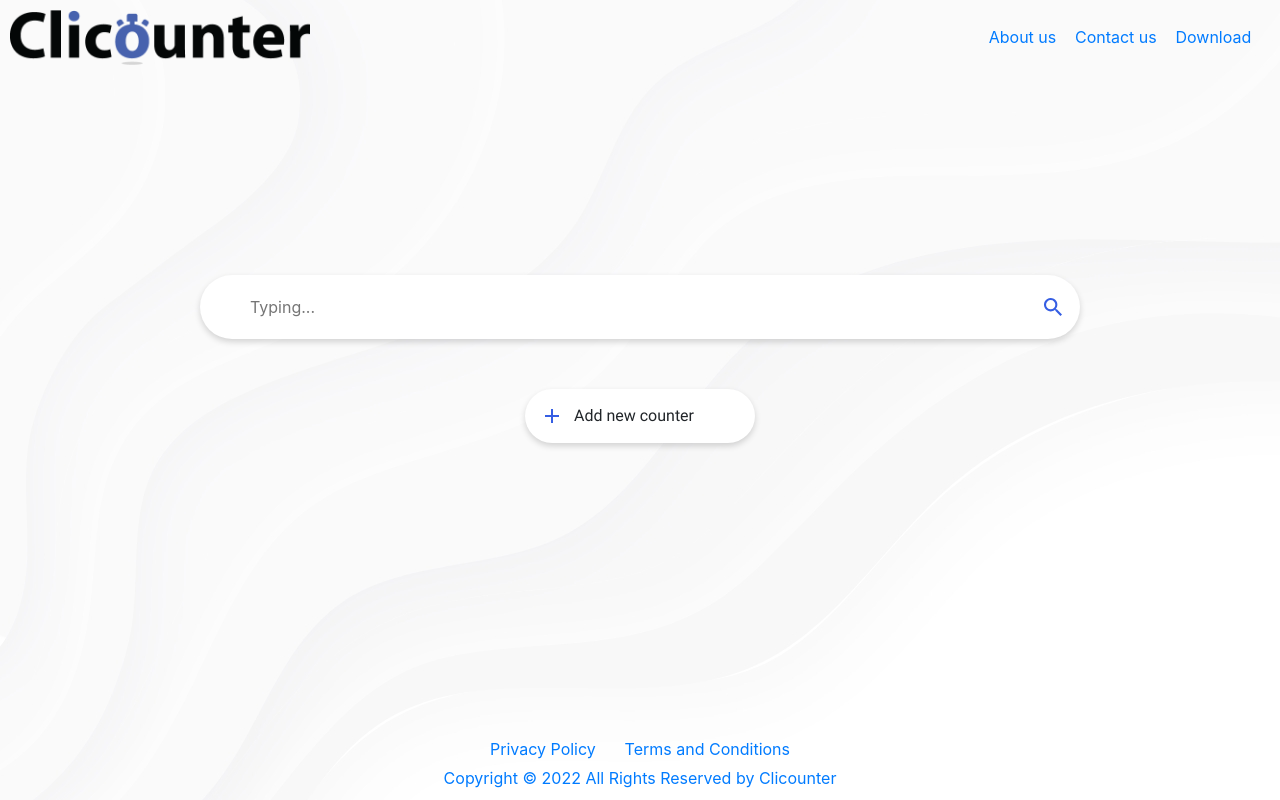
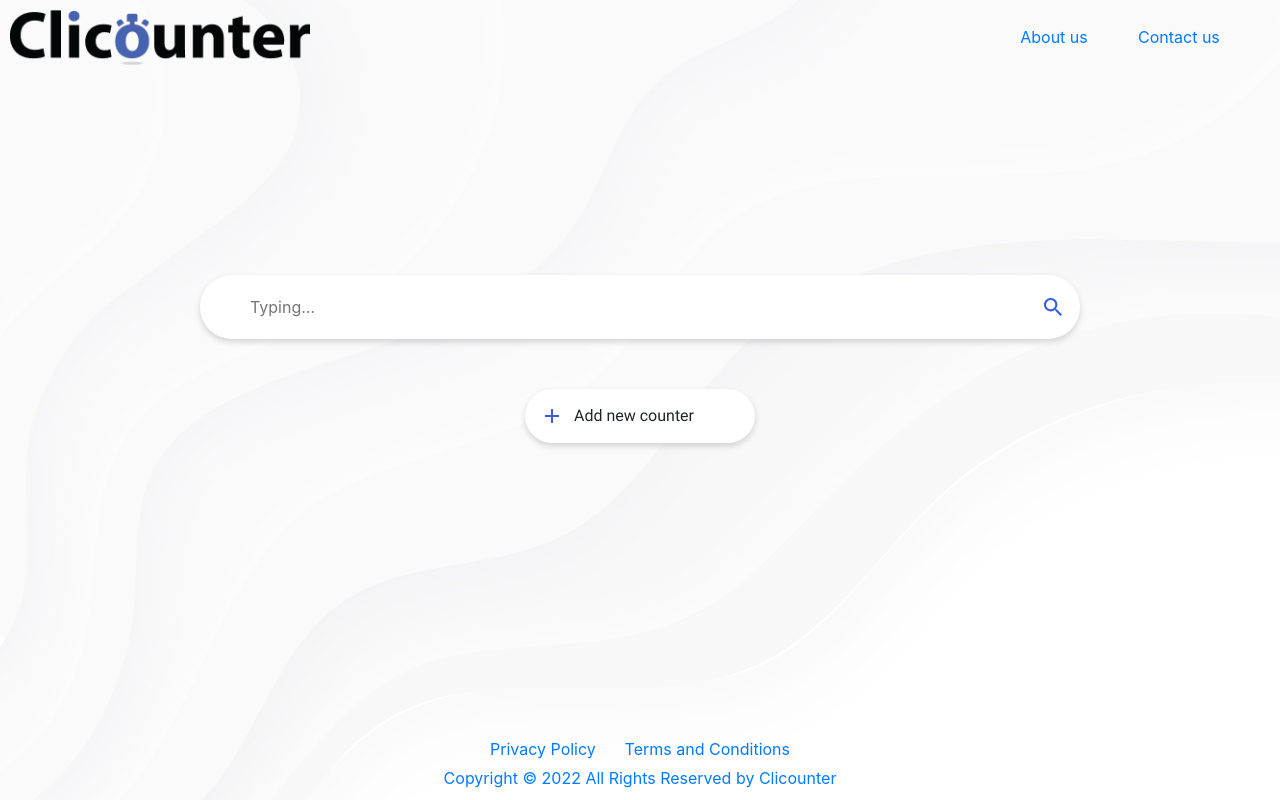
Before and after one commit to RNadir/countdown-extension, a browser extension: page page/index.html in a window 1280 px wide. Drawn offline with Linux system fonts and the light colour scheme.

Commit message:
Removed download button from extension newtab

```diff
--- a/page/index.html
+++ b/page/index.html
@@ -24,7 +24,6 @@
             <div class="header_buttons">
                 <a class="header_buttons_button" href="https://clicounter.live/about-us/">About us</a>
                 <a class="header_buttons_button" href="https://clicounter.live/contact-us/">Contact us</a>
-                <a class="header_buttons_button" href="https://clicounter.live/download/">Download</a>
             </div>
         </div>
 
```
